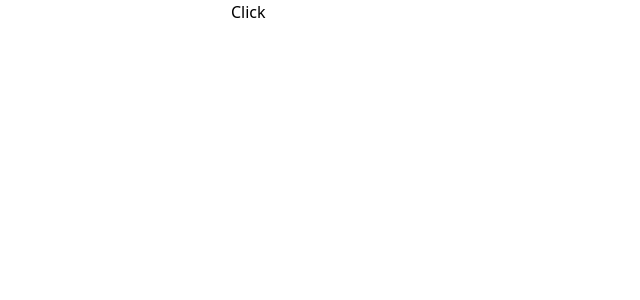
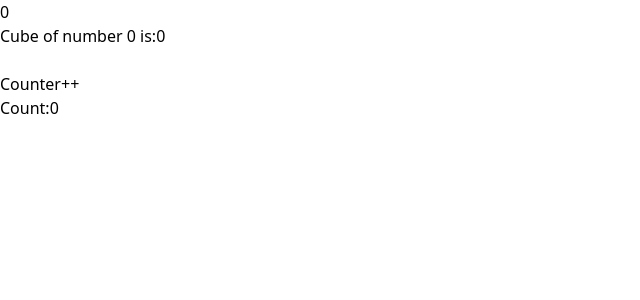
Before and after one commit to KTEJA-DEVV/ReactHooks--Learn-Easy, a React (Vite) app: page / in a window 1280 px wide. Shown: the top 300 px of the page, without its empty margins (0-640 px from the left). Built offline with nearby package versions, Linux system fonts and the light colour scheme.

Commit message:
added useMemo Hook

```diff
--- a/src/App.jsx
+++ b/src/App.jsx
@@ -4,11 +4,12 @@ import Ex2 from './assets/Components/Usestate/Ex2'
 import ExE1 from './assets/Components/UseEffect/ExE1'
 import ExR1 from './assets/Components/UseRef/ExR1'
 import ExR2 from './assets/Components/UseRef/ExR2'
+import ExUseMemo from './assets/Components/ExUseMemo'
 
 const App = () => {
   return (
     <>
-    <ExR2/>
+    <ExUseMemo/>
 
     </>
   )
--- /dev/null
+++ b/src/assets/Components/ExUseMemo.jsx
@@ -0,0 +1,26 @@
+import React, { useMemo, useState } from 'react'
+
+const ExUseMemo = () => {
+  const [value, setValue] = useState(0);
+  const [counter, setCounter] = useState(0)
+  const cubeNum = (num) => {
+    console.log("! calculation done ")
+    return Math.pow(num, 3)
+  }
+  const result = useMemo(() => cubeNum(value), [value])
+  /*const result=cubeNum(value) here if we use don't use useMemo
+   the cubeNum function will run every time the state is changed
+   wether it is value or counter by giving the dependency if value
+   changes then only the function will run */
+  return (
+    <div>
+      <input value={value} onChange={(e) => setValue(e.target.value)} />
+      <h1>Cube of number {value} is:{result}</h1>
+      <br />
+      <button onClick={() => setCounter(counter + 1)}>Counter++</button>
+      <p>Count:{counter}</p>
+    </div>
+  )
+}
+
+export default ExUseMemo
```
Also changed, not shown: 1 other file (tests, documents, lock files or other folders).
